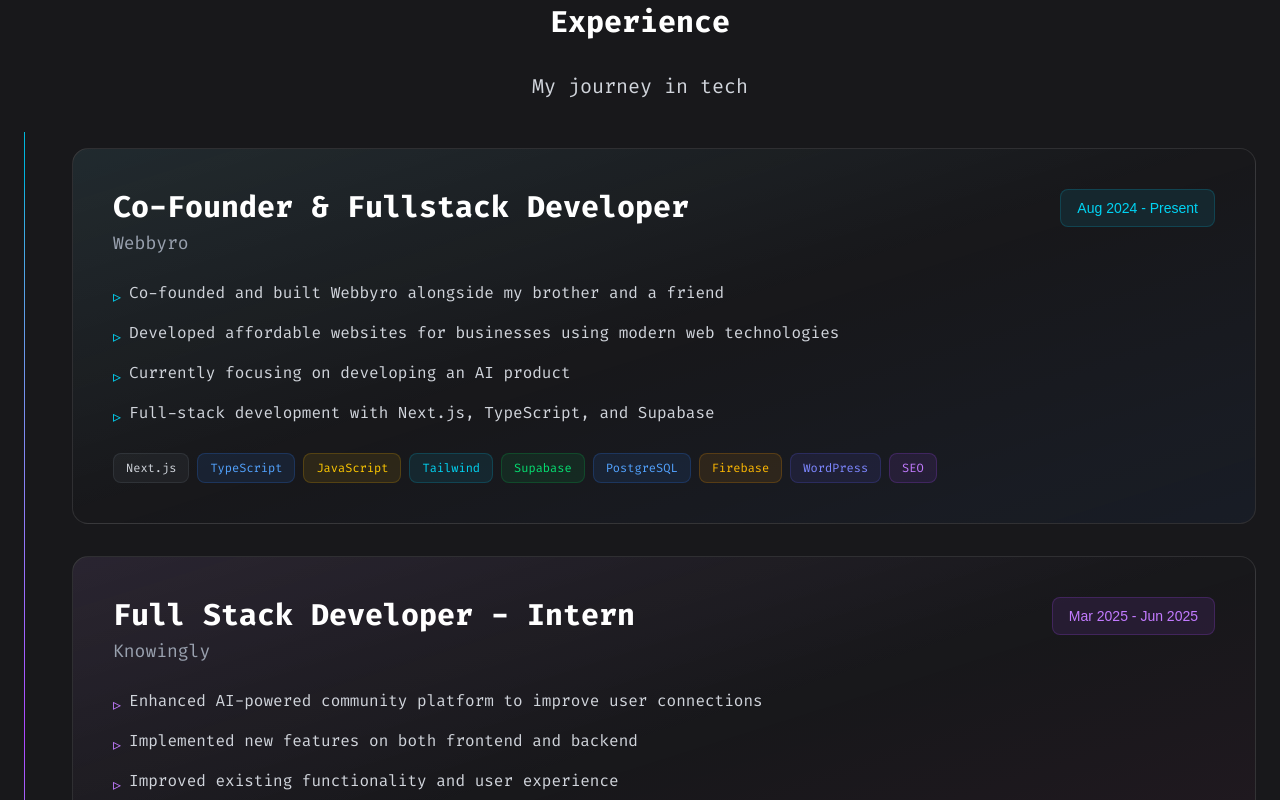
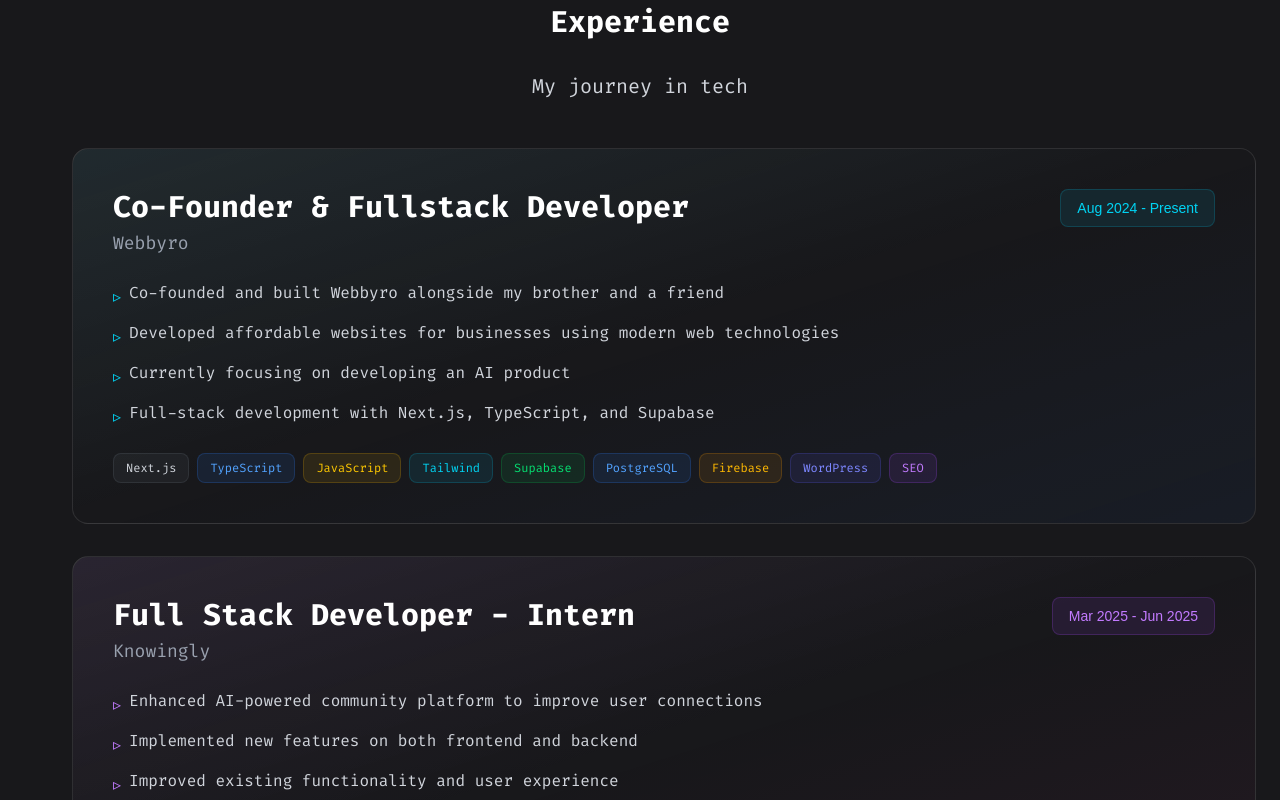
Before and after one commit to chvlpont/portfolio-ph, a Next.js app: page / in a window 1280 px wide. Shown: the part 3200-4000 px from the top of the page. Built offline with nearby package versions, Linux system fonts and the light colour scheme.

Commit message:
remove gradient line

```diff
--- a/app/page.tsx
+++ b/app/page.tsx
@@ -513,9 +513,6 @@
               My journey in tech
             </p>
 
-            {/* Timeline Line - Hidden on mobile */}
-            <div className="hidden md:block absolute left-0 top-32 bottom-0 w-px bg-gradient-to-b from-cyan-500 via-purple-500 to-green-500"></div>
-
             <div className="space-y-8">
               {/* Experience 1 - Webbyro */}
               <div className="relative md:pl-12">
```
